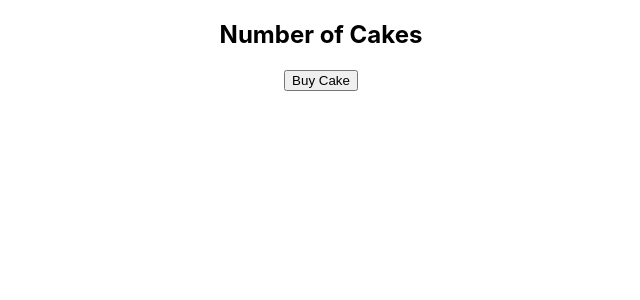
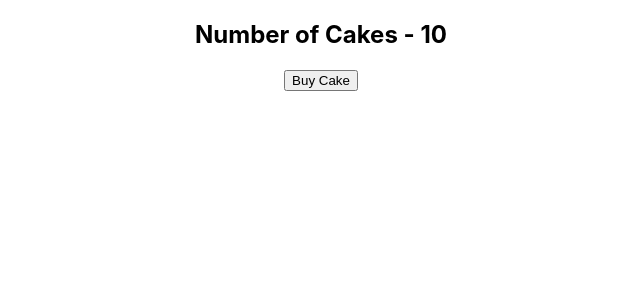
Before and after one commit to thuyle97/CakeShop, a React (Create React App) app in the folder frontend/: page / in a window 1280 px wide. Shown: the top 300 px of the page, without its empty margins (319-959 px from the left). Built offline with nearby package versions, Linux system fonts and the light colour scheme.

Commit message:
Finish feature buy cake

```diff
--- a/frontend/src/components/CakeContainer.js
+++ b/frontend/src/components/CakeContainer.js
@@ -5,7 +5,7 @@
 function cakeContainer(props) {
   return (
     <div>
-      <h2> Number of Cakes</h2>
+      <h2> Number of Cakes - {props.numOfCakes}</h2>
       <button onClick={props.buyCake}>Buy Cake</button>
     </div>
   );
```
